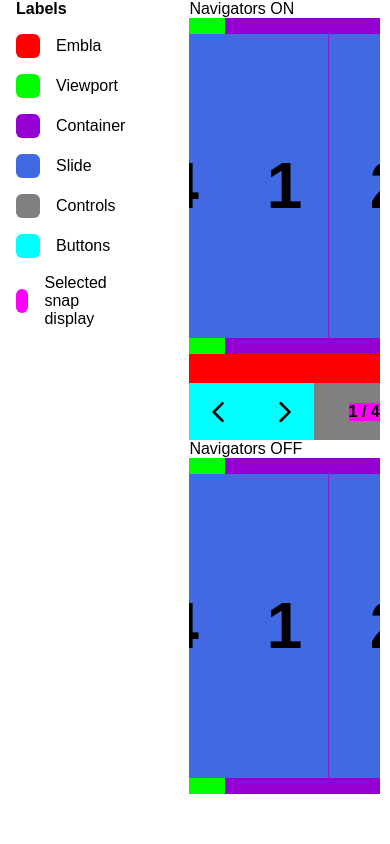
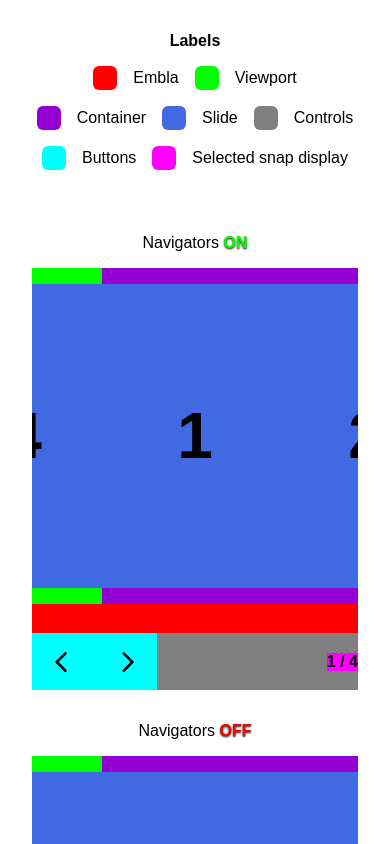
Before and after one commit to josee-fernandes/embla-carousel-test, a React (Vite) app: page / in a window 390 px wide. Shown: the top 844 px of the page. Built offline with nearby package versions, Linux system fonts and the light colour scheme.

Commit message:
feat: add styles to examples and better mobile experience

```diff
--- a/src/App.tsx
+++ b/src/App.tsx
@@ -29,11 +29,15 @@ export const App: React.FC = () => {
       </div>
       <div className="examples">
         <div>
-          <p>Navigators ON</p>
+          <p>
+            Navigators <span className="on">ON</span>
+          </p>
           <EmblaCarousel slides={SLIDES} options={OPTIONS} />
         </div>
         <div>
-          <p>Navigators OFF</p>
+          <p>
+            Navigators <span className="off">OFF</span>
+          </p>
           <EmblaCarousel
             slides={SLIDES}
             options={OPTIONS}
--- a/src/styles/custom-embla.css
+++ b/src/styles/custom-embla.css
@@ -1,4 +1,5 @@
 .custom-embla {
+  width: 100%;
   background: red;
 
   & .embla__viewport {
@@ -26,3 +27,30 @@
     }
   }
 }
+
+.examples {
+  display: flex;
+  flex-direction: column;
+  gap: 2rem;
+
+  & > div {
+    & > p {
+      text-align: center;
+      margin-bottom: 1rem;
+
+      .on,
+      .off {
+        font-weight: 700;
+        text-shadow: 0 1px 2px black;
+      }
+
+      .on {
+        color: lime;
+      }
+
+      .off {
+        color: red;
+      }
+    }
+  }
+}
--- a/src/styles/global.css
+++ b/src/styles/global.css
@@ -19,13 +19,24 @@ body {
   width: 100%;
   max-width: 1280px;
   height: 100vh;
-  padding-inline: 1rem;
+  padding-inline: 2rem;
   margin: 0 auto;
   display: flex;
   gap: 4rem;
   justify-content: space-evenly;
+  padding-block: 2rem;
 
   & .examples {
     flex: 1;
   }
 }
+
+@media screen and (max-width: 768px) {
+  .wrapper {
+    flex-direction: column;
+
+    & .examples {
+      flex: initial;
+    }
+  }
+}
--- a/src/styles/labels.css
+++ b/src/styles/labels.css
@@ -30,3 +30,17 @@
     }
   }
 }
+
+@media screen and (max-width: 768px) {
+  .labels {
+    & > p {
+      text-align: center;
+    }
+
+    & > ul {
+      flex-direction: row;
+      flex-wrap: wrap;
+      justify-content: center;
+    }
+  }
+}
```
